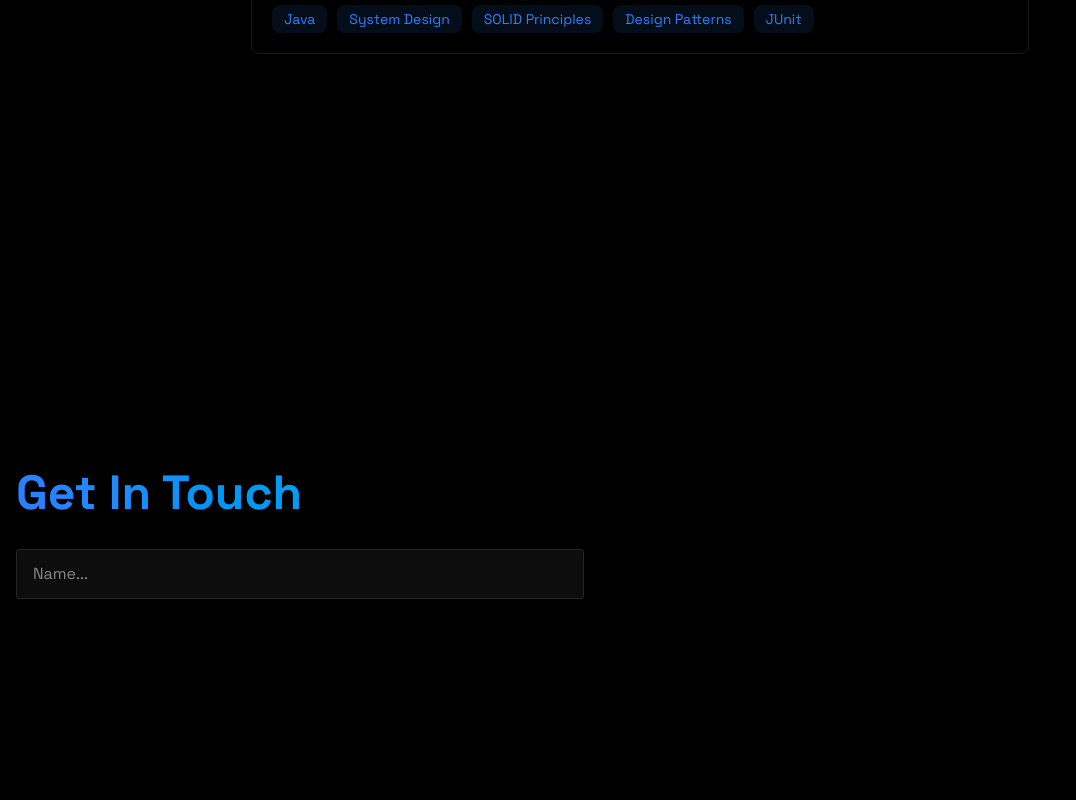
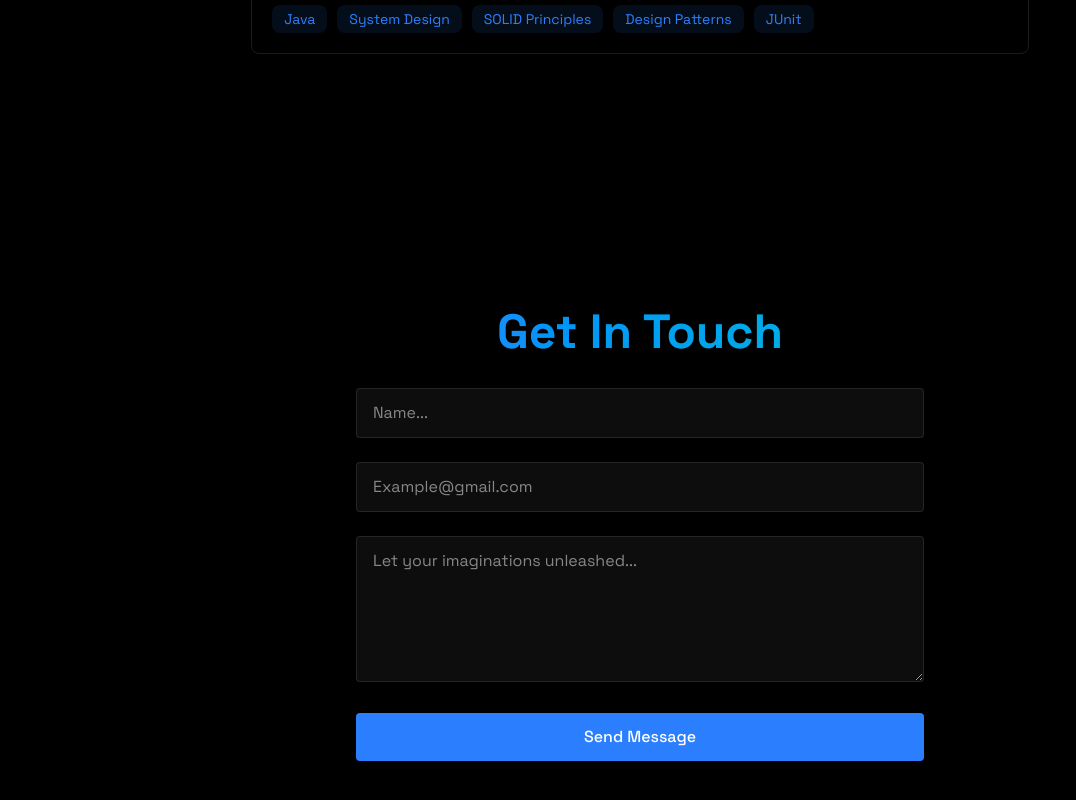
Before and after one commit to kishore-s-n/modern-portfolio, a React (Vite) app: page / in a window 1280 px wide. Shown: the part 2518-3318 px from the top of the page, without its empty margins (0-1076 px from the left). Built offline with nearby package versions, Linux system fonts and the light colour scheme.

Commit message:
Complete: completed portfolio template projects need to be update

```diff
--- a/package.json
+++ b/package.json
@@ -1,9 +1,12 @@
 {
   "name": "portfolio",
+  "homepage": "https://kishore-s-n.github.io/",
   "private": true,
   "version": "0.0.0",
   "type": "module",
   "scripts": {
+    "predeploy": "npm run build",
+    "deploy": "gh-pages -d dist ",
     "dev": "vite",
     "build": "vite build",
     "lint": "eslint .",
@@ -27,6 +30,7 @@
     "eslint-plugin-react": "^7.37.4",
     "eslint-plugin-react-hooks": "^5.0.0",
     "eslint-plugin-react-refresh": "^0.4.18",
+    "gh-pages": "^6.3.0",
     "globals": "^15.14.0",
     "vite": "^6.1.0"
   }
--- a/src/App.jsx
+++ b/src/App.jsx
@@ -6,10 +6,9 @@ import Home from "./components/sections/Home";
 import About from "./components/sections/About";
 import Projects from "./pages/Projects";
 import { Contact } from "./components/sections/Contact";
-
 const App = () => {
   const [loading, setLoading] = useState(false);
-  const [menuOpen, setMenuOpen] = useState(false)
+  const [menuOpen, setMenuOpen] = useState(false);
   return (
     <>
       {!loading && (
@@ -23,7 +22,6 @@ const App = () => {
         className={`min-h-screeen transition-opacity duration-700 ${loading ? "opacity-100" : "opacity-0"
           } bg-black text-gray-100`}>
         <Navbar menuOpen={menuOpen} setMenuOpen={setMenuOpen} />
-
         <MobileMenu menuOpen={menuOpen} setMenuOpen={setMenuOpen} />
         <Home />
         <About />
--- a/src/components/LoadingScreen.jsx
+++ b/src/components/LoadingScreen.jsx
@@ -1,15 +1,15 @@
 import { useEffect, useState } from "react";
+
 import { loadingScreenString } from "../constants/constant";
 // eslint-disable-next-line react/prop-types
-export const LoadingScreen = ({ onComplete }) => {
+export const LoadingScreen = ({ onComplete, loadText }) => {
   const [text, setText] = useState("");
-  let fultxt = loadingScreenString;
-
+  const txt = loadingScreenString;
   useEffect(() => {
     let ind = 0;
     const interval = setInterval(() => {
-      setText(fultxt.substring(0, ind++));
-      if (ind > fultxt.length) {
+      setText(txt.substring(0, ind++));
+      if (ind > txt.length) {
         clearInterval(interval);
         setTimeout(() => {
           onComplete();
--- a/src/components/sections/Contact.jsx
+++ b/src/components/sections/Contact.jsx
@@ -1,22 +1,64 @@
+import { useState } from "react";
 import RevealOnScroll from "../RevealOnScroll"
+import emailjs from 'emailjs-com'
+export const Contact = () => {
+  const [formData, setFormData] = useState({
+    name: "",
+    email: "",
+    message: "",
+  })
 
-export const Contact = () => {
+  const handleSubmit = (e) => {
+    e.preventDefault();
+    emailjs.sendForm(import.meta.env.VITE_SERVICE_ID, import.meta.env.VITE_TEMPLATE_ID, e.target, import.meta.env.VITE_PUBLIC_API).then((res) => {
+      alert("Message sent");
+      setFormData({ name: "", email: "", message: "" })
+    }).catch(() => alert("Something went worng please try again later."))
+  }
   return (
-    <section id="contact" className="min-h-screen min-w-screen flex items-center justify-c  py-20">
+    <section id="contact" className="min-h-screen min-w-screen flex items-center justify-center  py-20">
       <RevealOnScroll>
-        <div className="px-4 md:w-150 w-120 ">
-          <h2 className="text-5xl font-bold mb-8 bg-gradient-to-r from-blue-500 to-cyan-500 bg-clip-text text-transparent">Get In Touch</h2>
+        <div className="px-4 md:w-150 w-100">
+          <h2 className="text-5xl font-bold mb-8 bg-gradient-to-r from-blue-500 to-cyan-500 bg-clip-text text-transparent text-center">Get In Touch</h2>
           <form className="space-y-6 ">
             <div className="relative">
               <input
                 type="text"
                 name="name"
                 id="name"
+                value={formData.name}
                 required
                 className="w-full bg-white/5 border border-white/10 rounded px-4 py-3 text-white transition focus:outline-none focus:border-blue-500 focus:bg-blue-500/10"
                 placeholder="Name..."
+                onChange={(e) => setFormData({ ...formData, name: e.target.value })}
               />
             </div>
+            <div className="relative">
+              <input
+                type="email"
+                name="email"
+                id="email"
+                value={formData.email}
+                required
+                onChange={(e) => setFormData({ ...formData, email: e.target.value })}
+                className="w-full bg-white/5 border border-white/10 rounded px-4 py-3 text-white transition focus:outline-none focus:border-blue-500 focus:bg-blue-500/10"
+                placeholder="Example@gmail.com"
+              />
+            </div>
+
+            <div className="relative">
+              <textarea
+                name="message"
+                id="message"
+                rows={5}
+                value={formData.message}
+                required
+                onChange={(e) => setFormData({ ...formData, message: e.target.value })}
+                className="w-full bg-white/5 border border-white/10 rounded px-4 py-3 text-white transition focus:outline-none focus:border-blue-500 focus:bg-blue-500/10"
+                placeholder="Let your imaginations unleashed..."
+              />
+            </div>
+            <button type="submit" className="w-full bg-blue-500 text-white py-3 px-6 rounded font-medium transition relative overflow-hidden hover:-translate-y-0.5 hover:shadow-[0_0_15px_rgba(59,130,246,0.4)] ">Send Message</button>
 
           </form>
         </div>
--- a/src/pages/Projects.jsx
+++ b/src/pages/Projects.jsx
@@ -7,7 +7,7 @@ const Projects = () => {
   return (
     <section id="projects" className="min-h-screen flex justify-center items-center container mx-auto py-20">
       <RevealOnScroll>
-        <h1 className="md:text-5xl text-3xl font-bold text-center bg-gradient-to-r from-blue-500 to-cyan-500 bg-clip-text text-transparent mb-8">
+        <h1 className="text-5xl font-bold text-center bg-gradient-to-r from-blue-500 to-cyan-500 bg-clip-text text-transparent mb-8">
           Projects
         </h1>
         <div className="max-w-5xl flex flex-col gap-10 mx-[5%]">
--- a/vite.config.js
+++ b/vite.config.js
@@ -4,4 +4,5 @@ import { defineConfig } from "vite";
 // https://vite.dev/config/
 export default defineConfig({
   plugins: [react(), tailwindcss()],
+  base: "/",
 });
```
Also changed, not shown: 2 other files (tests, documents, lock files or other folders).
